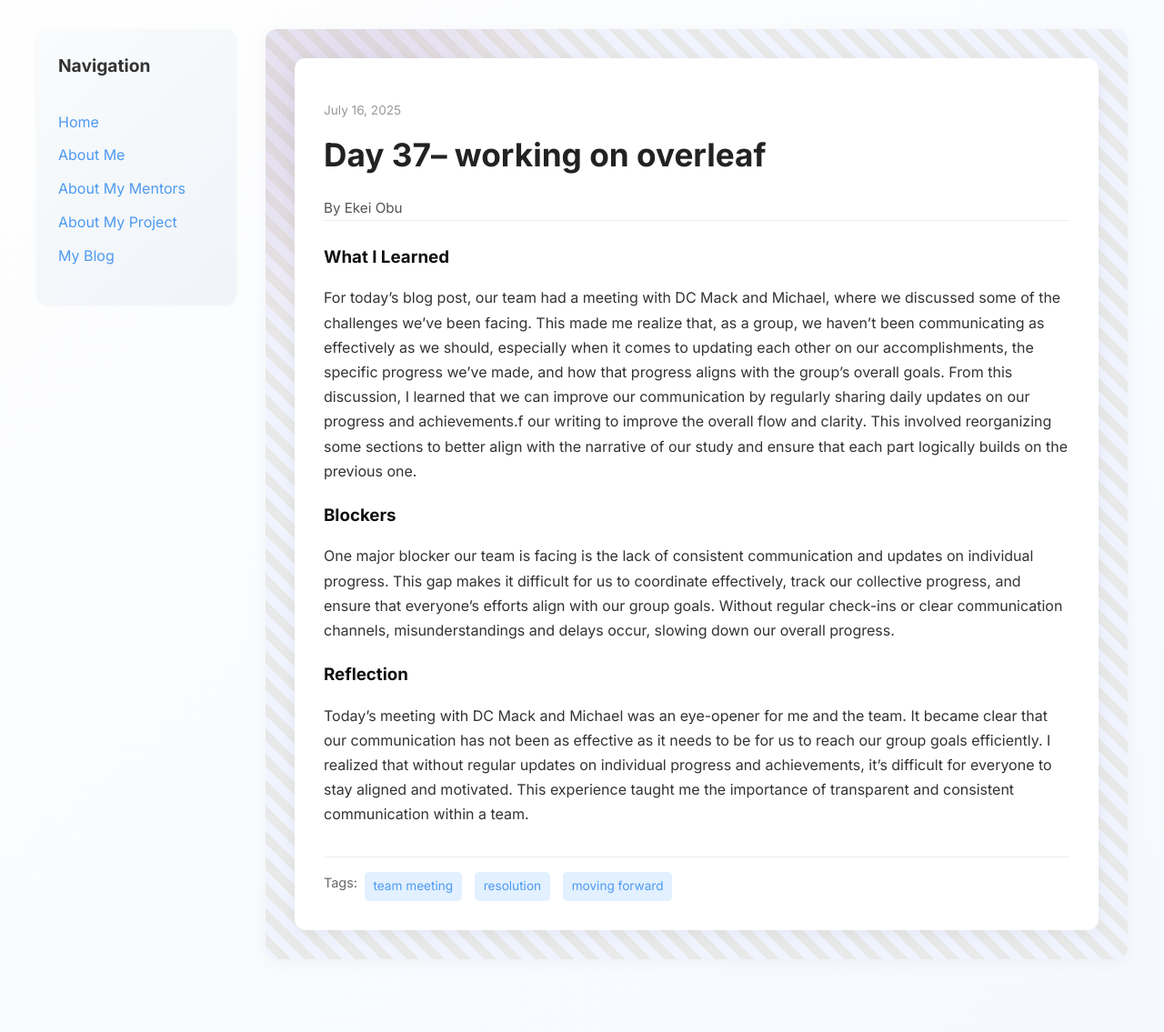
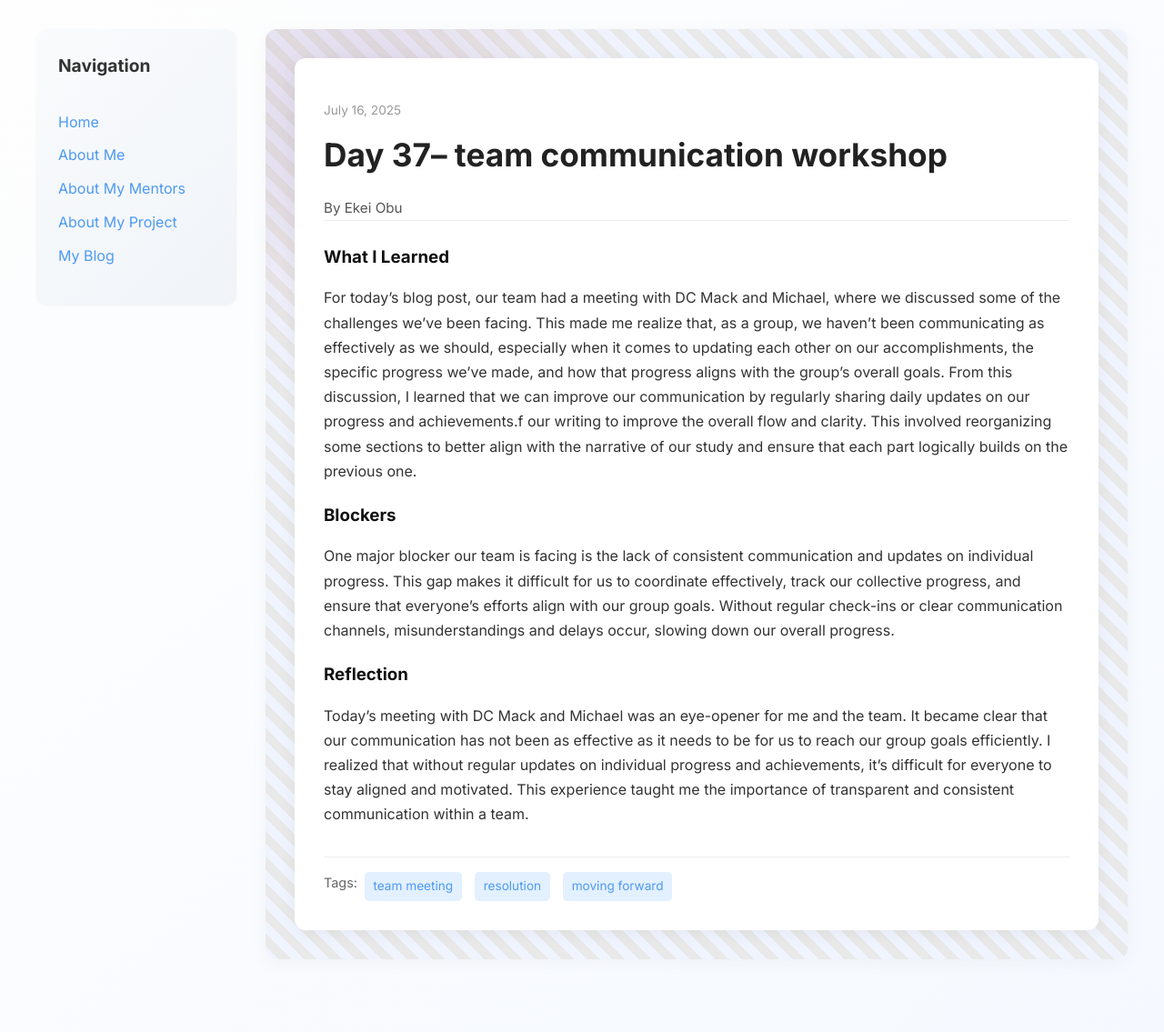
Before and after one commit to ekeiobu/ekeiobu.github.io, a Jekyll site: the page built from _posts/2025-07-16-day-37.md, in a window 1280 px wide. Shown: the whole page at 91% size. Built offline with Jekyll 4.4.1, drawn with Linux system fonts in a browser that asks for light colours.

Commit message:
Update 2025-07-16-day-37.md

```diff
--- a/_posts/2025-07-16-day-37.md
+++ b/_posts/2025-07-16-day-37.md
@@ -1,6 +1,6 @@
 ---
 layout: post
-title: "Day 37– working on overleaf"
+title: "Day 37– team communication workshop"
 date: 2025-07-16
 author: Ekei Obu
 permalink: /day37.html
```
